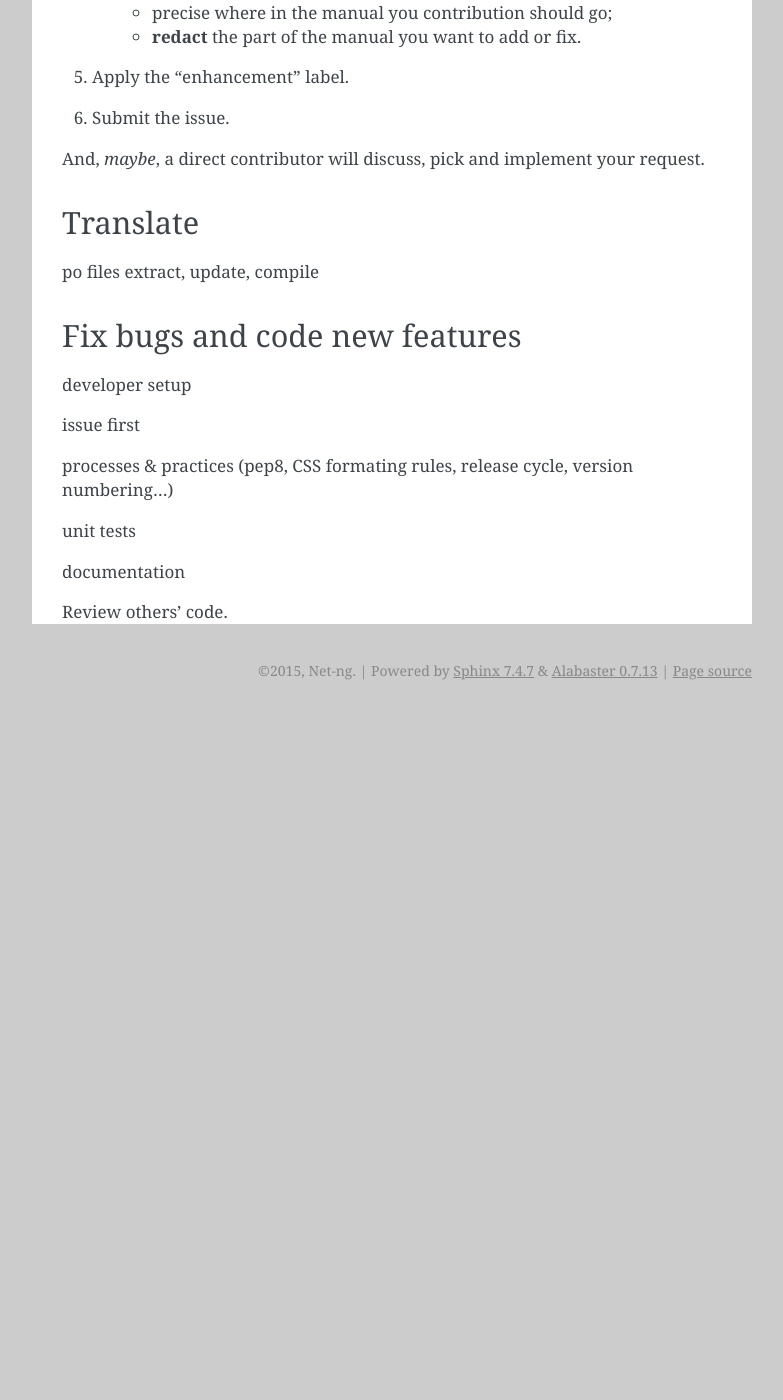
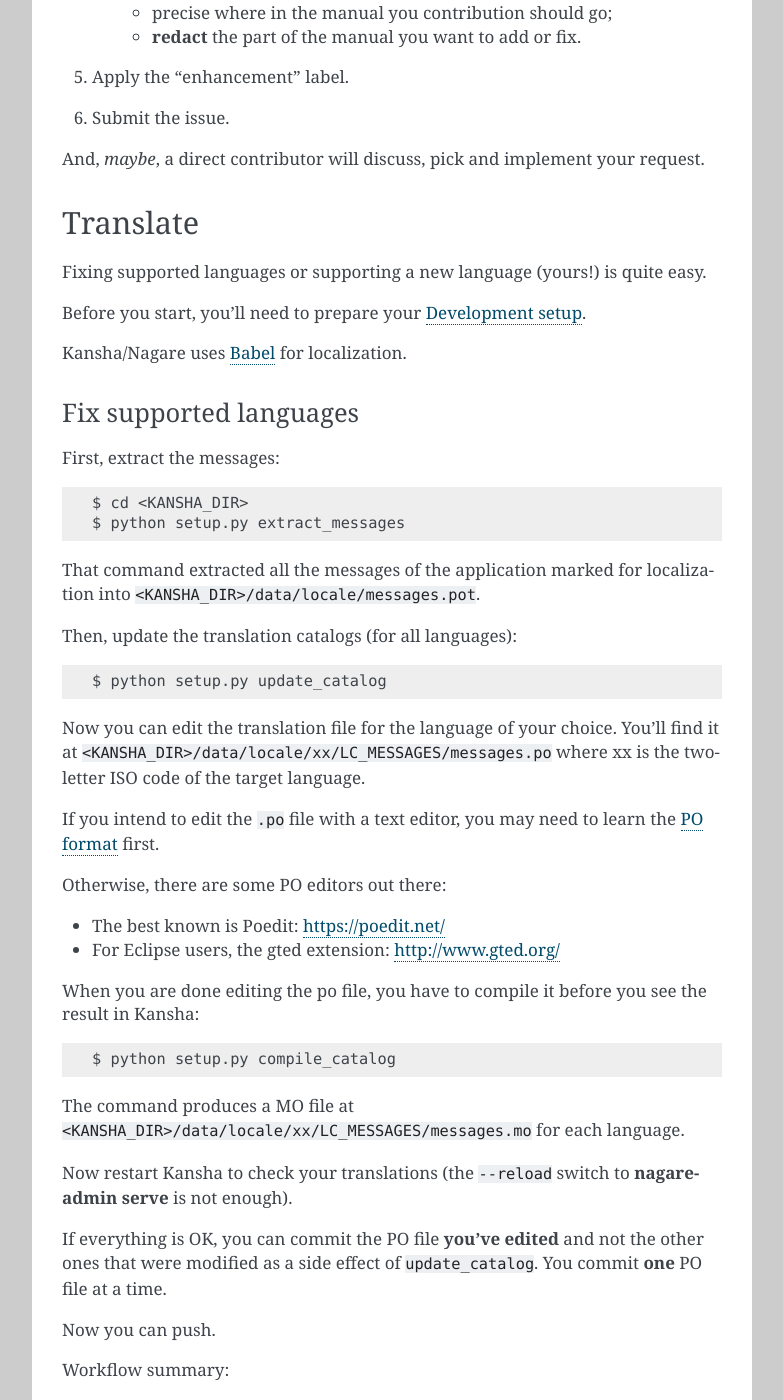
Before and after one commit to Net-ng/kansha, a Sphinx documentation site: the page built from doc/contribute.rst, in a window 1280 px wide and 1400 px high, scrolled down 3551 px. Shown: the whole window, without its empty margins (358-1141 px from the left). Built offline with Sphinx 7.4.7, drawn with Linux system fonts in a browser that asks for light colours; before the commit the page ends 4261 px from its top, so only the background shows below that; some of the changed text lies outside the part shown.

Commit message:
Completed the guide about translatinq.

```diff
--- a/doc/contribute.rst
+++ b/doc/contribute.rst
@@ -149,8 +151,87 @@ And, *maybe*, a direct contributor will discuss, pick and implement your request
 Translate
 ---------
 
-po files
-extract, update, compile
+Fixing supported languages or supporting a new language (yours!) is quite easy.
+
+Before you start, you'll need to prepare your :ref:`develenv`.
+
+Kansha/Nagare uses `Babel <http://babel.pocoo.org/docs/>`_ for localization.
+
+
+.. _fix_lang:
+
+Fix supported languages
+^^^^^^^^^^^^^^^^^^^^^^^
+
+First, extract the messages::
+
+    $ cd <KANSHA_DIR>
+    $ python setup.py extract_messages
+
+That command extracted all the messages of the application marked for localization into :file:`<KANSHA_DIR>/data/locale/messages.pot`.
+
+Then, update the translation catalogs (for all languages)::
+
+    $ python setup.py update_catalog
+
+Now you can edit the translation file for the language of your choice.
+You'll find it at :file:`<KANSHA_DIR>/data/locale/xx/LC_MESSAGES/messages.po`
+where xx is the two-letter ISO code of the target language.
+
+If you intend to edit the :file:`.po` file with a text editor, you may need to learn the `PO format <http://pology.nedohodnik.net/doc/user/en_US/ch-poformat.html>`_ first.
+
+Otherwise, there are some PO editors out there:
+
+* The best known is Poedit: https://poedit.net/
+* For Eclipse users, the gted extension: http://www.gted.org/
+
+When you are done editing the po file, you have to compile it before you see the result in Kansha::
+
+    $ python setup.py compile_catalog
+
+The command produces a MO file at :file:`<KANSHA_DIR>/data/locale/xx/LC_MESSAGES/messages.mo` for each language.
+
+Now restart Kansha to check your translations (the ``--reload`` switch to :command:`nagare-admin serve` is not enough).
+
+If everything is OK, you can commit the PO file **you've edited** and not the other ones that were modified as a side effect of ``update_catalog``. You commit **one** PO file at a time.
+
+Now you can push.
+
+Workflow summary:
+
+1. Extract messages::
+
+    $ python setup.py extract_messages
+
+2. Update catalogs::
+
+    $ python setup.py update_catalog
+
+3. Edit a PO file in a language you master
+4. Compile it::
+
+    $ python setup.py compile_catalog
+
+5. Restart Kansha.
+6. Check the translations.
+7. Repeat from 3 (always same PO file) until done.
+8. Commit your PO file with an explanatory commit message.
+9. Repeat from 3 for another PO file (optional).
+10. Push.
+11. Submit a Pull Request.
+
+
+Add a new language
+^^^^^^^^^^^^^^^^^^
+
+If you want to transalte Kansha in a new language that is not already present in :file:`<KANSHA_DIR>/data/locale/`, just initialize it with::
+
+    $ python setup.py init_catalog --locale xx
+
+where xx is the two-letter ISO code of the target language.
+
+From here, you can proceed as in :ref:`fix_lang`.
+
 
 .. _contribute_code:
 
@@ -165,7 +246,7 @@ processes & practices (pep8, CSS formating rules, release cycle, version numberi
 
 unit tests
 
-documentation
+translation, documentation
 
 Review others' code.
 
--- a/doc/devsetup.rst
+++ b/doc/devsetup.rst
@@ -1,4 +1,4 @@
-.. _devel:
+.. _develenv:
 
 Development setup
 =================
```
Also changed, not shown: other parts of doc/contribute.rst (+3 -1 lines).
